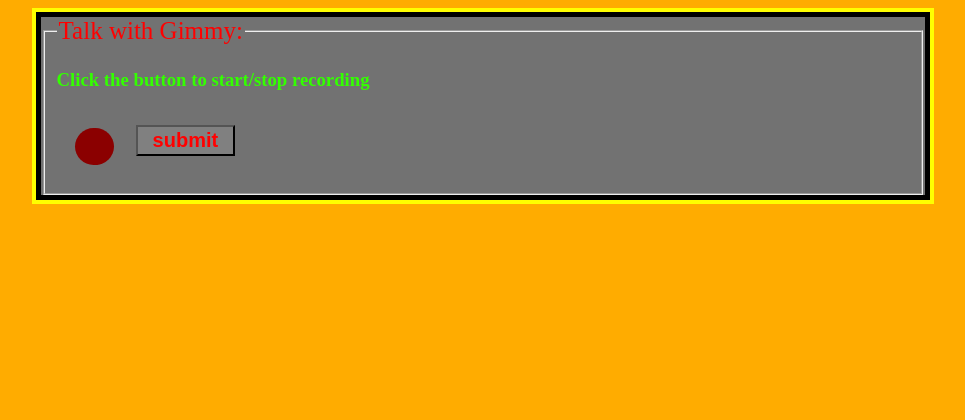
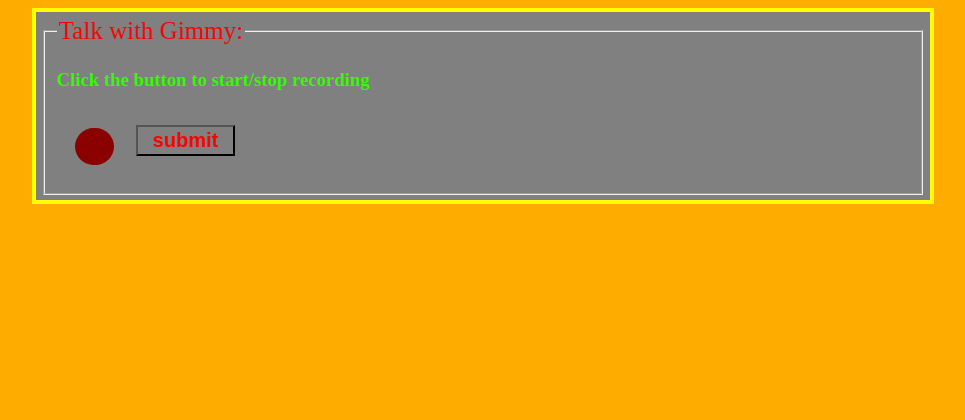
Before and after one commit to Hazemcodes/gimmybot, a Flask app: page /callTalk in a window 1280 px wide. Shown: the top 420 px of the page, without its empty margins (157-1122 px from the left). Run offline with Flask 2, Linux system fonts and the light colour scheme.

Commit message:
new update

```diff
--- a/static/CSS/styles.css
+++ b/static/CSS/styles.css
@@ -10,10 +10,10 @@ font-size: 20px;
 }
 p {
 font-size: 20px;
-color:gray;
+color:black;
 }
 div.center {
-  background-color: black;
+  background-color: gray;
   margin: auto;
   width: 70%;
   border: 4px solid rgb(255, 255, 0);
--- a/templates/talk.html
+++ b/templates/talk.html
@@ -42,9 +42,6 @@
                 90% {
                     box-shadow: 0px 0px 5px 13px rgba(173, 0, 0, 0);
                 }
-            }
-            form {
-                background-color: rgb(114, 114, 114);
             }
             input.button {
                 color: rgb(253, 120, 11);
```
Also changed, not shown: 1 other file.
